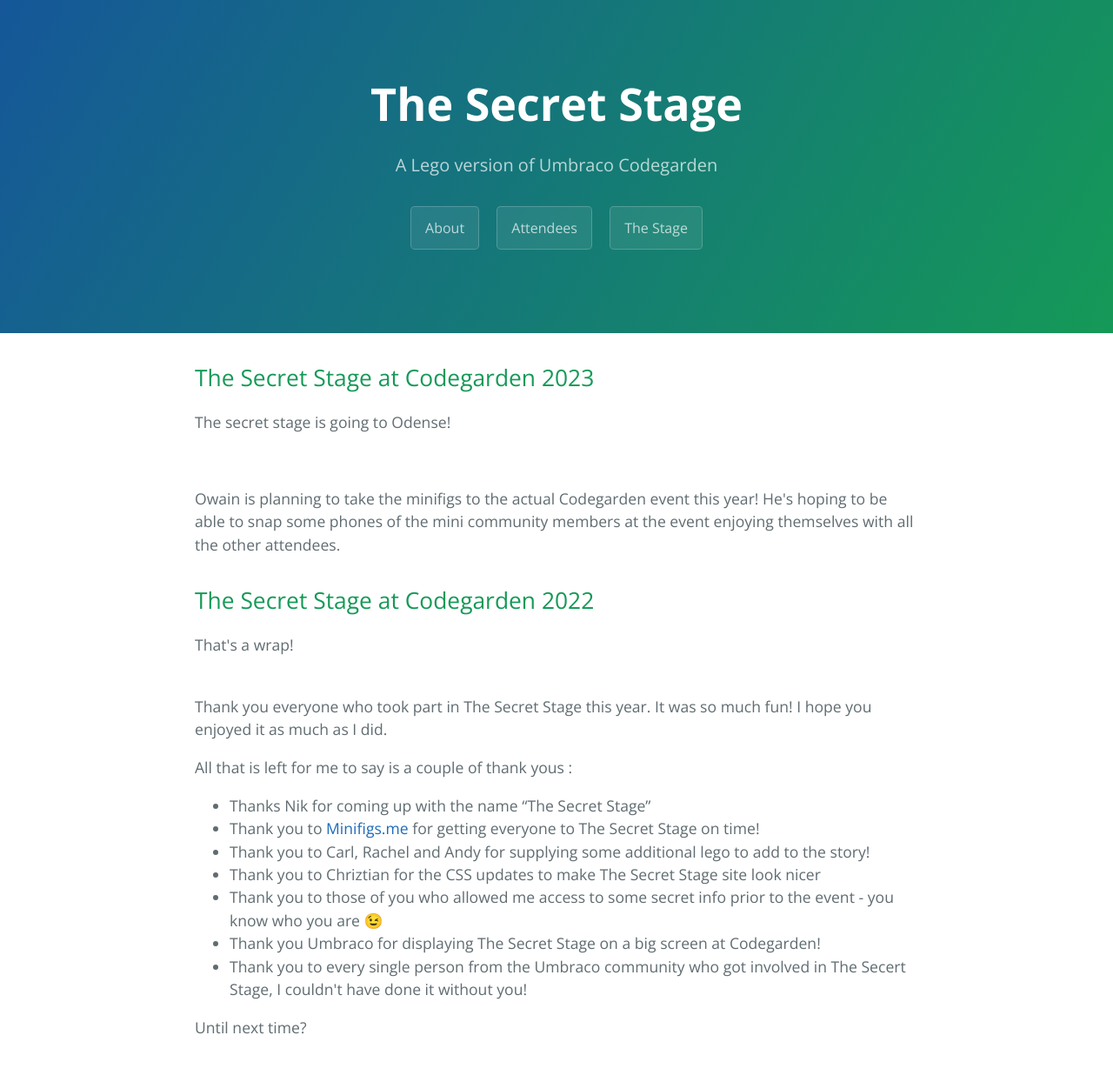
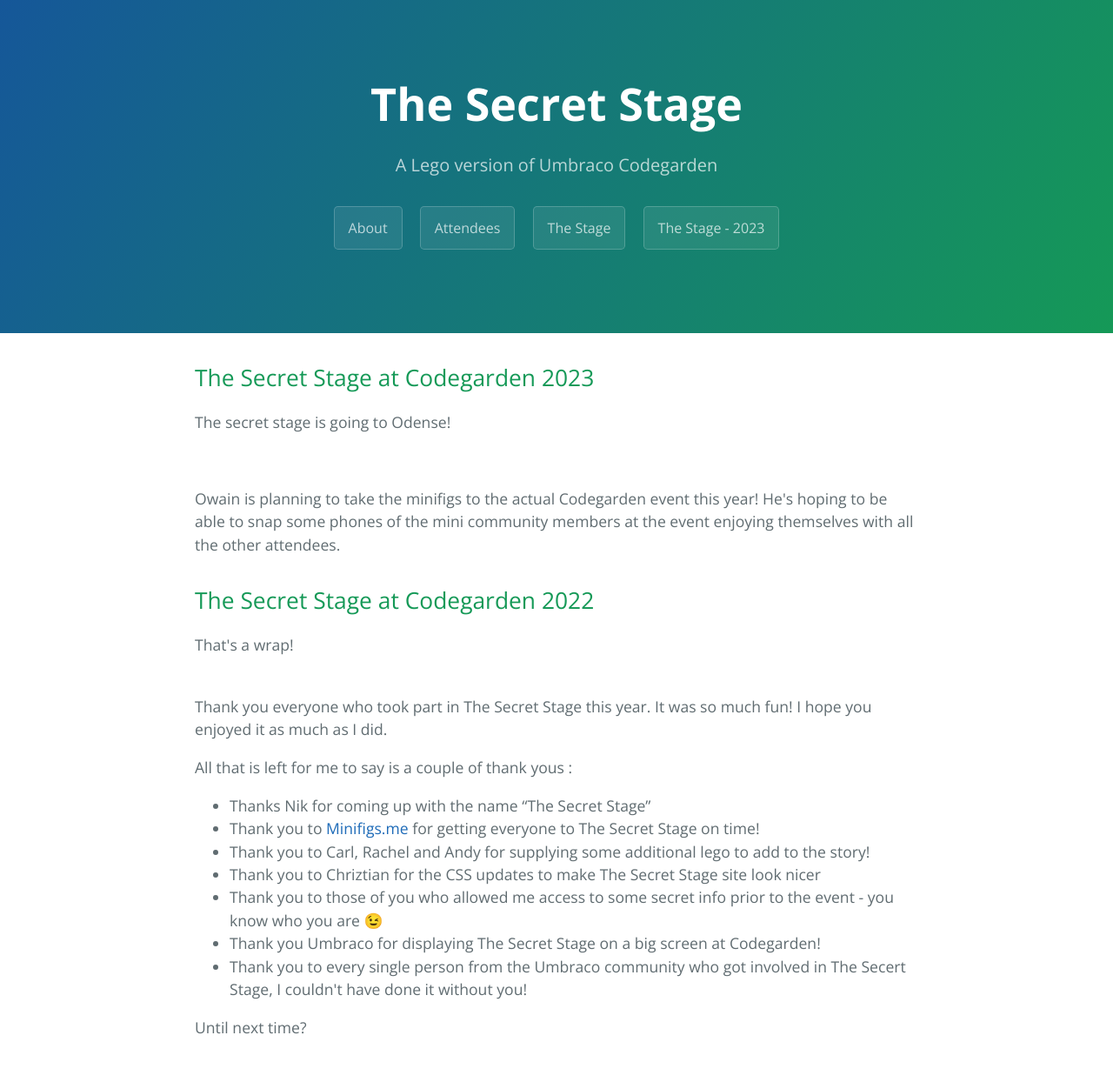
Before and after one commit to OwainWilliams/OwainWilliams.github.io, a Jekyll site: the page built from index.html, in a window 1280 px wide. Shown: the whole page at 87% size. Built offline with Jekyll 4.4.1, drawn with Linux system fonts in a browser that asks for light colours; the list of posts is cut into pages by our own code.

Commit message:
[ADD] New Nav

```diff
--- a/_includes/page-header.html
+++ b/_includes/page-header.html
@@ -4,5 +4,7 @@
   <a href="/" class="btn">About</a>
   <a href="/attendees/" class="btn">Attendees</a>
   <a href="/stage/" class="btn">The Stage</a>
+   <a href="/stage-2023/" class="btn">The Stage - 2023</a>
+
 
 </section>
```
